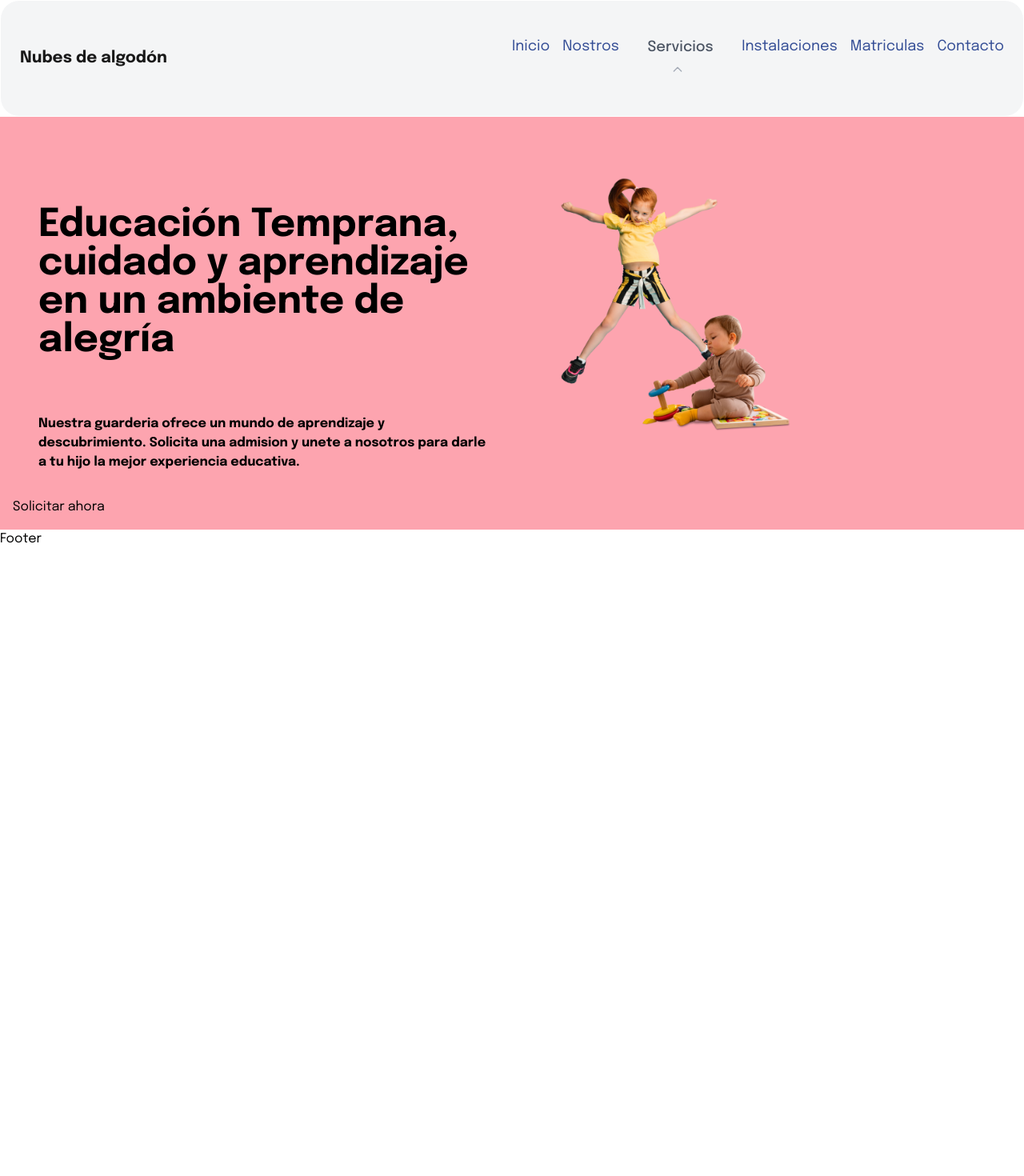
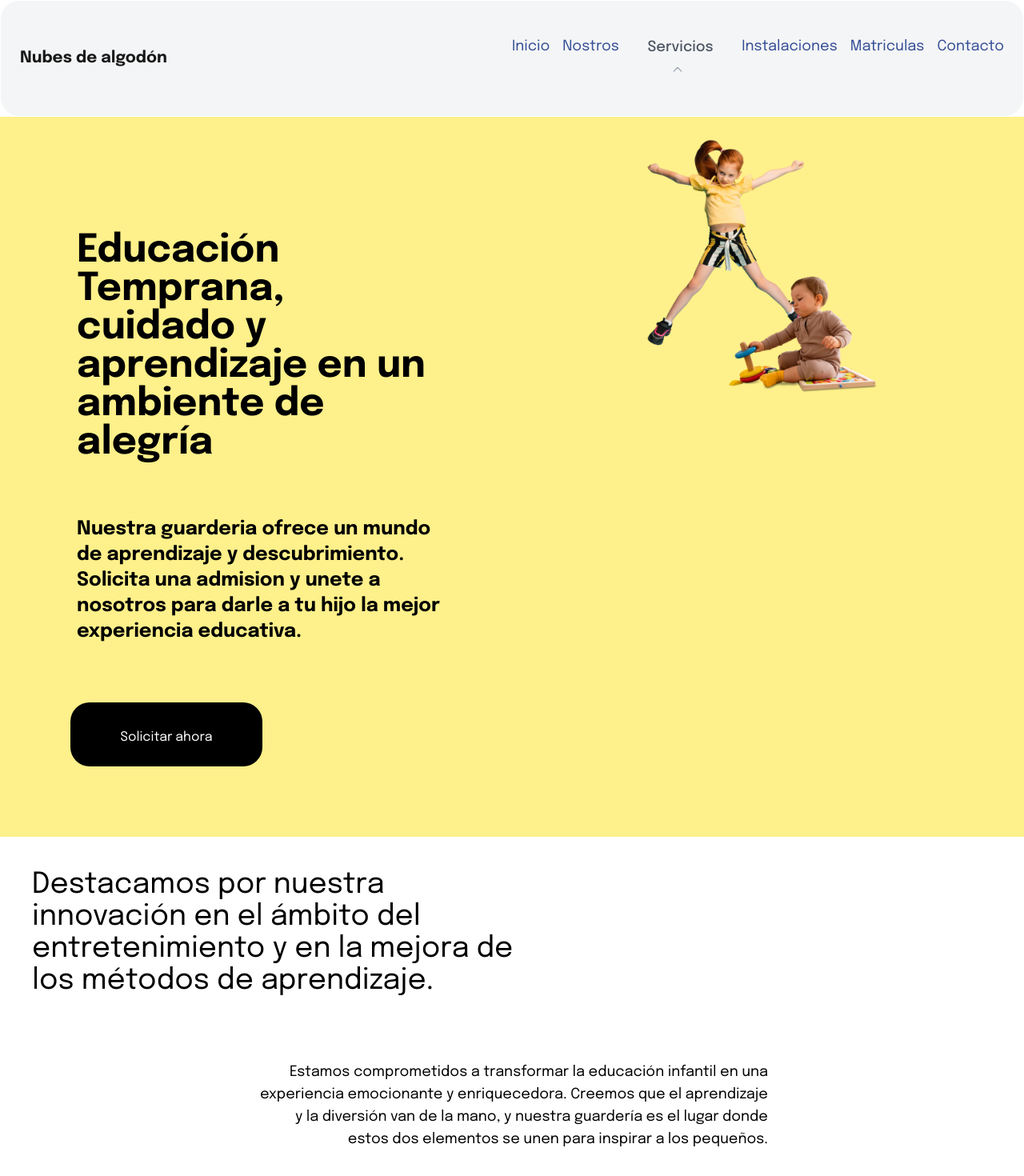
Before and after one commit to FedeSabi/proyecto-Jardin-de-Infantes, a React (Vite) app in the folder Front/: page / in a window 1280 px wide. Shown: the top 1470 px of the page at 80% size. Before the commit the page ends 800 px from the top, so only its background shows below. Built offline with nearby package versions, Linux system fonts and the light colour scheme.

Commit message:
componente destacamos

```diff
--- a/Front/src/App.jsx
+++ b/Front/src/App.jsx
@@ -7,7 +7,7 @@ import { Nosotros } from "./pages/Nosotros.jsx";
 import { Servicios } from "./pages/Servicios.jsx";
 import { Matricula } from "./pages/Matricula.jsx";
 import { Footer } from "./components/Footer.jsx";
-
+import { Destacamos } from "./components/Destacamos.jsx"
 
 const App = () => {
     return (
@@ -22,6 +22,7 @@ const App = () => {
                     <Route path="/Servicios" element={<Servicios />} />
                     <Route path="/Matricula" element={<Matricula />} />
                 </Routes>
+                <Destacamos />
                 <Footer />
             </Router>
         </>
--- /dev/null
+++ b/Front/src/components/Destacamos.jsx
@@ -0,0 +1,25 @@
+const Destacamos = () => {
+  return (
+    <>
+      <div className="flex flex-col">
+        <h1 className="my-10 mx-10 flex-justify-center items-start w-1/2 text-4xl">
+          Destacamos por nuestra innovación en el ámbito del entretenimiento y
+          en la mejora de los métodos de aprendizaje.
+        </h1>
+        <div className="flex justify-center items-right h-screen">
+          <div className="my-10 w-1/2 text-right">
+            <h2 className="text-lg">
+              Estamos comprometidos a transformar la educación infantil en una
+              experiencia emocionante y enriquecedora. Creemos que el
+              aprendizaje y la diversión van de la mano, y nuestra guardería es
+              el lugar donde estos dos elementos se unen para inspirar a los
+              pequeños.
+            </h2>
+          </div>
+        </div>
+      </div>
+    </>
+  );
+};
+
+export { Destacamos };
--- a/Front/src/components/Index.jsx
+++ b/Front/src/components/Index.jsx
@@ -1,3 +1,5 @@
+import { FaRegMoneyBillAlt } from 'react-icons/fa'
+
 export { Navbar } from './Navbar'
 export { Inicio } from '../pages/Inicio'
 export { Instalaciones } from '../pages/Instalaciones'
@@ -14,3 +16,4 @@ export { Estimulacion_psicopedagogica } from '../pages/Estimulacion_psicopedagog
 export { EstimulacionTemprana} from '../pages/EstimulacionTemprana'
 export { Escuela_de_padres } from '../pages/Escuela_de_padres'
 export { Cocina } from '../pages/Cocina'
+export { Destacamos } from './Destacamos'
--- a/Front/src/pages/Inicio.jsx
+++ b/Front/src/pages/Inicio.jsx
@@ -1,17 +1,26 @@
-import nenaSaltando from '../assets/home_img_hero.png';
+import nenaSaltando from "../assets/home_img_hero.png";
+//import { SlArrowRightCircle } from "react-icons/sl";
 
 const Inicio = () => {
   return (
-    <section className="flex bg-rose-300 p-4">
+    <section className="flex bg-yellow-200 p-4 ">
       <div className="flex-1">
-        <h1 className="text-left font-bold text-5xl py-8 px-8 mt-16">Educación Temprana, cuidado y aprendizaje en un ambiente de alegría</h1>
-        <h2 className='text-left font-bold justify-center py-8 px-8 mt-1'>
-            Nuestra guarderia ofrece un mundo de aprendizaje y descubrimiento. Solicita una admision y unete a nosotros para darle a tu hijo la mejor experiencia educativa.
+        <h1 className="text-left font-bold text-5xl py-16 px-20 mt-16">
+          Educación Temprana, cuidado y aprendizaje en un ambiente de alegría
+        </h1>
+        <h2 className="text-left text-2xl font-bold justify-center py-0 px-20 mt-1">
+          Nuestra guarderia ofrece un mundo de aprendizaje y descubrimiento.
+          Solicita una admision y unete a nosotros para darle a tu hijo la mejor
+          experiencia educativa.
         </h2>
-        <button>Solicitar ahora</button>
+        <div className="m-10 p-5">
+          <button className="bg-black rounded-3xl w-60 h-20 p-8 m-3 text-white ">
+            Solicitar ahora
+          </button>
+        </div>
       </div>
-      <div className="flex-1" >
-        <img src={nenaSaltando} alt="nena" className='w-1/2 py-3 px-3 m-12' />
+      <div className="flex-1">
+        <img src={nenaSaltando} alt="nena" className="w-1/2 py-3 px-3 m-auto" />
       </div>
     </section>
   );
```
